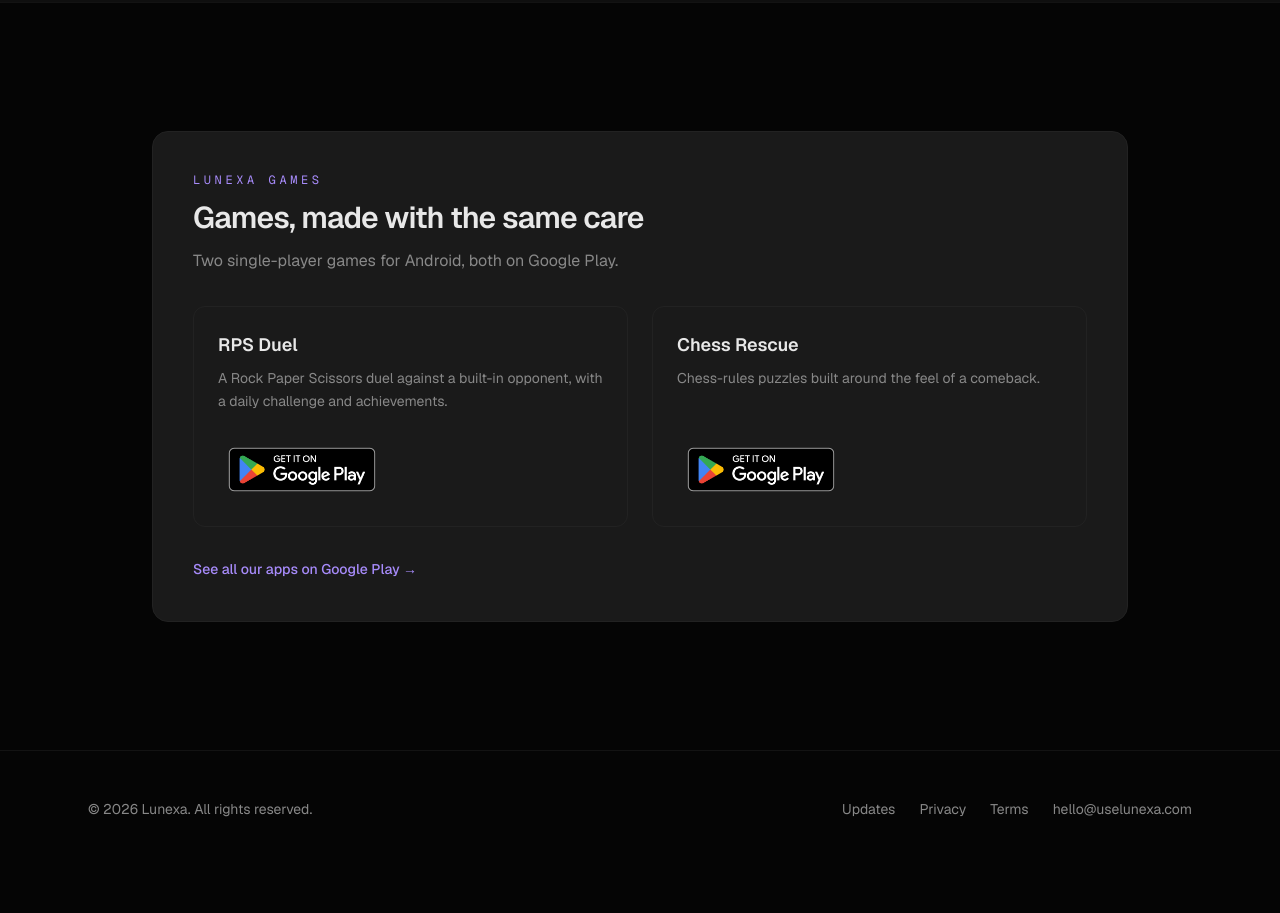
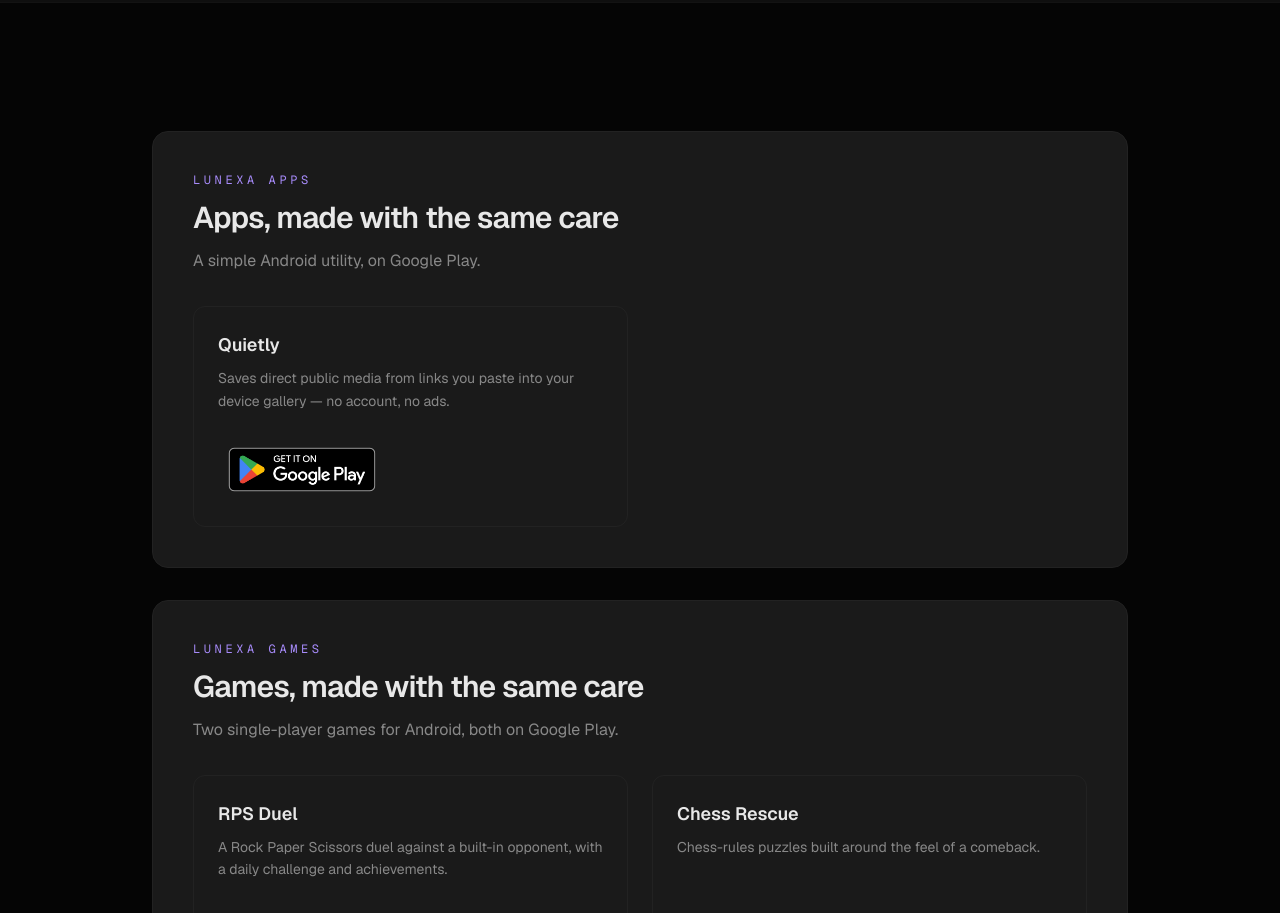
Before and after one commit to fvarli/lunexa-web, a Next.js app in the folder apps/web/: page /en in a window 1280 px wide. Shown: the part 5500-6413 px from the top of the page. Before the commit the page ends 6367 px from the top, so only its background shows below. Built offline with nearby package versions, Linux system fonts and the light colour scheme; no server answers.

Commit message:
feat(web): launch Quietly on Google Play

```diff
--- a/apps/web/src/components/home-content.tsx
+++ b/apps/web/src/components/home-content.tsx
@@ -10,6 +10,7 @@ import { localeHref } from "@/i18n/href";
 import {
   CHESS_RESCUE_PLAY_URL,
   LUNEXA_PLAY_DEVELOPER_URL,
+  QUIETLY_PLAY_URL,
   RPS_DUEL_PLAY_URL,
 } from "@/seo/content";
 
@@ -17,6 +18,11 @@ import {
 const GAMES = [
   { key: "rps", name: "RPS Duel", url: RPS_DUEL_PLAY_URL },
   { key: "chess", name: "Chess Rescue", url: CHESS_RESCUE_PLAY_URL },
+] as const;
+
+/** Published non-game apps, kept apart from GAMES. `key` selects the `apps_cta.*` copy. */
+const APPS = [
+  { key: "quietly", name: "Quietly", url: QUIETLY_PLAY_URL },
 ] as const;
 
 export default function HomeContent() {
@@ -262,9 +268,40 @@ export default function HomeContent() {
         </div>
       </section>
 
-      {/* ── Lunexa Games ── */}
+      {/* ── Lunexa Apps & Games ── */}
       <section className="border-t border-border/50 py-24 sm:py-32">
         <div className="mx-auto max-w-5xl px-6">
+          <div className="mb-8 rounded-2xl border border-border bg-surface-light p-8 sm:p-10">
+            <p className="mb-3 font-mono text-xs uppercase tracking-[0.3em] text-accent">
+              {t("apps_cta.eyebrow")}
+            </p>
+            <h2 className="text-2xl font-semibold tracking-tight sm:text-3xl">
+              {t("apps_cta.heading")}
+            </h2>
+            <p className="mt-3 leading-relaxed text-muted">
+              {t("apps_cta.body")}
+            </p>
+            <ul className="mt-8 grid gap-6 sm:grid-cols-2">
+              {APPS.map((app) => (
+                <li
+                  key={app.name}
+                  className="flex flex-col gap-6 rounded-xl border border-border p-6"
+                >
+                  <div>
+                    <h3 className="text-lg font-semibold">{app.name}</h3>
+                    <p className="mt-2 text-sm leading-relaxed text-muted">
+                      {t(`apps_cta.${app.key}_desc`)}
+                    </p>
+                  </div>
+                  <GooglePlayBadge
+                    href={app.url}
+                    label={t(`apps_cta.${app.key}_badge_label`)}
+                    className="mt-auto self-start"
+                  />
+                </li>
+              ))}
+            </ul>
+          </div>
           <div className="rounded-2xl border border-border bg-surface-light p-8 sm:p-10">
             <p className="mb-3 font-mono text-xs uppercase tracking-[0.3em] text-accent">
               {t("games_cta.eyebrow")}
--- a/apps/web/src/i18n/dictionaries.ts
+++ b/apps/web/src/i18n/dictionaries.ts
@@ -88,6 +88,13 @@ const en = {
     chess_desc: "Chess-rules puzzles built around the feel of a comeback.",
     chess_badge_label: "Get Chess Rescue on Google Play",
     developer_link: "See all our apps on Google Play",
+  },
+  apps_cta: {
+    eyebrow: "Lunexa Apps",
+    heading: "Apps, made with the same care",
+    body: "A simple Android utility, on Google Play.",
+    quietly_desc: "Saves direct public media from links you paste into your device gallery — no account, no ads.",
+    quietly_badge_label: "Get Quietly on Google Play",
   },
   faq: {
     eyebrow: "FAQ",
@@ -416,6 +423,13 @@ const tr: Dictionary = {
     chess_badge_label: "Chess Rescue'yu Google Play'den indirin",
     developer_link: "Google Play'deki tüm uygulamalarımızı gör",
   },
+  apps_cta: {
+    eyebrow: "Lunexa Uygulamaları",
+    heading: "Aynı özenle yapılmış uygulamalar",
+    body: "Android için sade bir yardımcı uygulama, Google Play'de.",
+    quietly_desc: "Yapıştırdığın bağlantılardaki doğrudan halka açık medyayı cihazının galerisine kaydeder — hesap yok, reklam yok.",
+    quietly_badge_label: "Quietly'yi Google Play'den indirin",
+  },
   faq: {
     eyebrow: "SSS",
     heading: "Sık sorulan sorular",
@@ -743,6 +757,13 @@ const es: Dictionary = {
     chess_badge_label: "Consigue Chess Rescue en Google Play",
     developer_link: "Ver todas nuestras aplicaciones en Google Play",
   },
+  apps_cta: {
+    eyebrow: "Aplicaciones Lunexa",
+    heading: "Aplicaciones, hechas con el mismo cuidado",
+    body: "Una utilidad sencilla para Android, en Google Play.",
+    quietly_desc: "Guarda en la galería de tu dispositivo medios públicos directos de los enlaces que pegas, sin cuenta ni anuncios.",
+    quietly_badge_label: "Consigue Quietly en Google Play",
+  },
   faq: {
     eyebrow: "FAQ",
     heading: "Preguntas frecuentes",
--- a/apps/web/src/seo/content.ts
+++ b/apps/web/src/seo/content.ts
@@ -611,6 +611,10 @@ export const RPS_DUEL_PLAY_URL =
 export const CHESS_RESCUE_PLAY_URL =
   "https://play.google.com/store/apps/details?id=com.lunexa.games.chessrescue";
 
+/** Canonical Play Store listing for Quietly — same single-definition rule. */
+export const QUIETLY_PLAY_URL =
+  "https://play.google.com/store/apps/details?id=com.lunexa.quietly";
+
 /**
  * The studio's Google Play developer profile, listing every published app. A
  * discovery link only — never a stand-in for an individual game's listing.
@@ -703,11 +707,11 @@ export const WORK: Record<Locale, WorkContent> = {
         name: "Quietly",
         tagline: "An Android media saver for direct public URLs",
         body: "Quietly saves direct public media from URLs you paste into your device gallery. It only fetches what you ask for — no scraping, no logged-in or DRM-protected content. No accounts, no ads, no analytics, no telemetry.",
-        url: "",
+        url: QUIETLY_PLAY_URL,
         stack: ["Flutter", "Dart", "Riverpod", "http", "gal"],
-        status: "development",
-        statusLabel: "Production release pending",
-        visitLabel: "Not yet available on Google Play",
+        status: "live",
+        statusLabel: "Live on Google Play",
+        visitLabel: "Get it on Google Play →",
         privacyPath: "/privacy/quietly",
       },
     ],
@@ -762,11 +766,11 @@ export const WORK: Record<Locale, WorkContent> = {
         name: "Quietly",
         tagline: "Doğrudan halka açık URL'ler için bir Android medya kaydedici",
         body: "Quietly, yapıştırdığın URL'lerdeki doğrudan halka açık medyayı cihazının galerisine kaydeder. Yalnızca senin istediğini getirir — kazıma yok, oturum açılmış veya DRM korumalı içerik yok. Hesap yok, reklam yok, analitik yok, telemetri yok.",
-        url: "",
+        url: QUIETLY_PLAY_URL,
         stack: ["Flutter", "Dart", "Riverpod", "http", "gal"],
-        status: "development",
-        statusLabel: "Production yayını bekleniyor",
-        visitLabel: "Henüz Google Play'de değil",
+        status: "live",
+        statusLabel: "Google Play'de yayında",
+        visitLabel: "Google Play'den indir →",
         privacyPath: "/privacy/quietly",
       },
     ],
@@ -821,11 +825,11 @@ export const WORK: Record<Locale, WorkContent> = {
         name: "Quietly",
         tagline: "Un guardador de medios Android para URLs públicas directas",
         body: "Quietly guarda medios públicos directos desde las URLs que pegas en la galería de tu dispositivo. Solo descarga lo que tú pides — sin scraping, sin contenido protegido por inicio de sesión o DRM. Sin cuentas, sin anuncios, sin analítica, sin telemetría.",
-        url: "",
+        url: QUIETLY_PLAY_URL,
         stack: ["Flutter", "Dart", "Riverpod", "http", "gal"],
-        status: "development",
-        statusLabel: "Lanzamiento en producción pendiente",
-        visitLabel: "Aún no disponible en Google Play",
+        status: "live",
+        statusLabel: "Disponible en Google Play",
+        visitLabel: "Consíguelo en Google Play →",
         privacyPath: "/privacy/quietly",
       },
     ],
```
Also changed, not shown: 1 other file (tests, documents, lock files or other folders).
